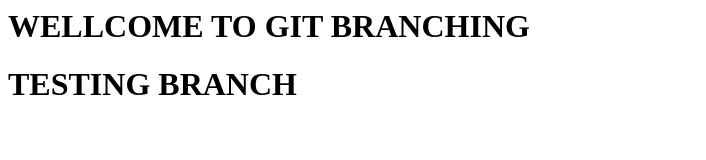
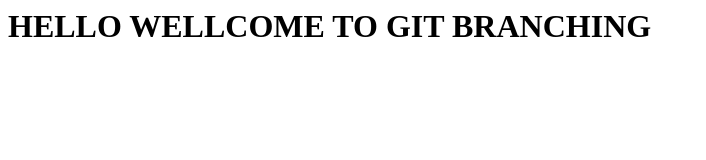
Before and after one commit to manishashahu01/06-06-2024, a plain HTML site: page index.html in a window 1280 px wide. Shown: the whole page, without its empty margins (0-706 px from the left). Drawn offline with Linux system fonts and the light colour scheme.

Commit message:
initial commit

```diff
--- a/index.html
+++ b/index.html
@@ -1,6 +1,5 @@
 <html>
 <body>
-<h1> WELLCOME TO GIT BRANCHING </h1>
-<h1> TESTING BRANCH</h1>
+<h1>HELLO WELLCOME TO GIT BRANCHING  </h1>
 </body>
 </html>
```
Also changed, not shown: 1 other file.
